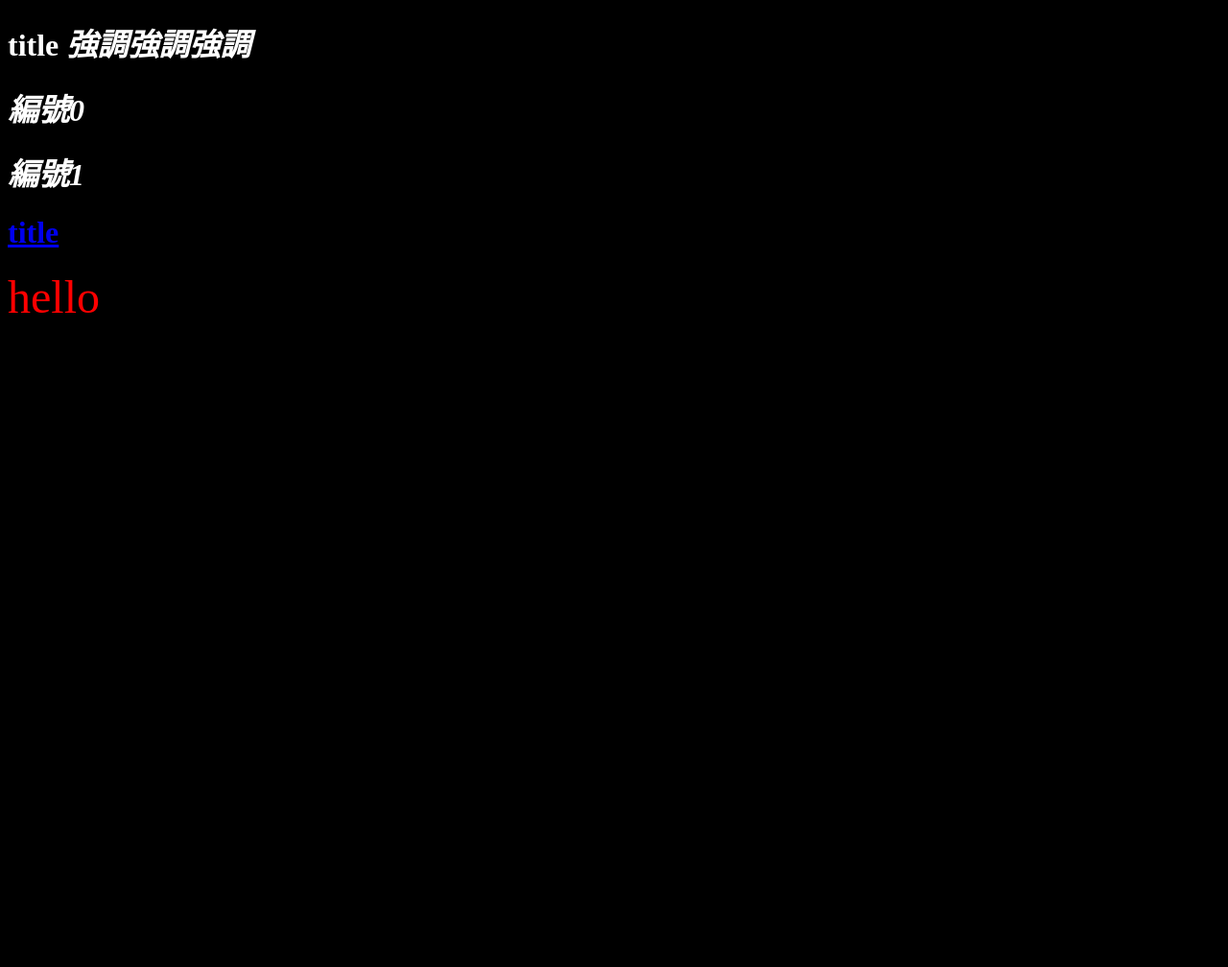
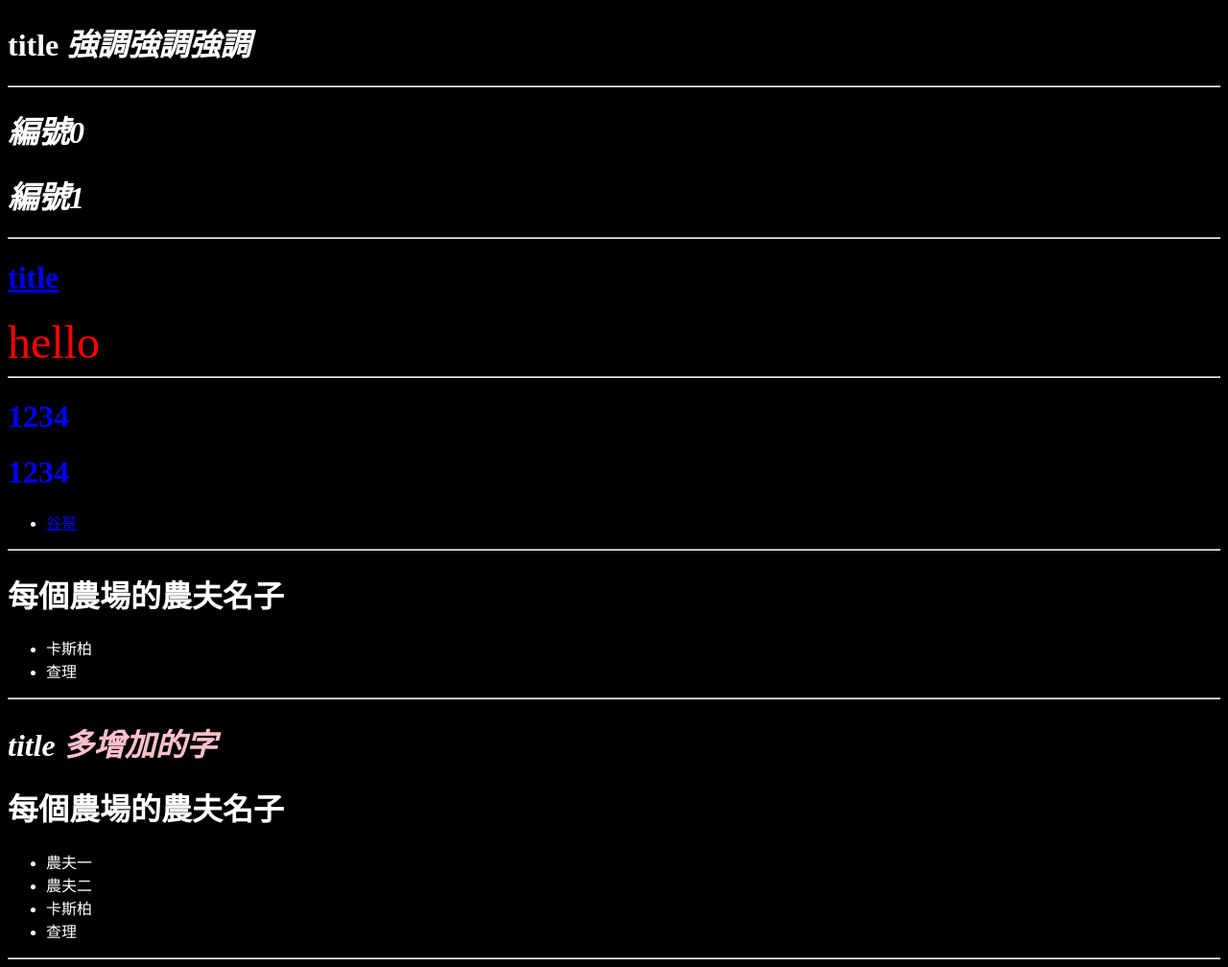
Before and after one commit to MingLin1995/Hexschool, a plain HTML site: page 工程師體驗營/JS/DOM.html in a window 1280 px wide. Shown: the whole page at 96% size. Before the commit the page ends 800 px from the top, so only its background shows below. Drawn offline with Linux system fonts and the light colour scheme.

Commit message:
Add files via upload

```diff
--- a/工程師體驗營/JS/DOM.css
+++ b/工程師體驗營/JS/DOM.css
@@ -3,3 +3,11 @@
     color: red;
     font-size: 48px;
 }
+
+.blue{
+    color: blue;
+}
+
+.pink{
+    color: pink;
+}
--- a/工程師體驗營/JS/DOM.html
+++ b/工程師體驗營/JS/DOM.html
@@ -12,10 +12,12 @@
 <body style="background-color: black; color: white;">
     <!-- el el2 el3 -->
     <h1 id="titleId" class="titleClass">title <em>強調</em></h1>
+    <hr>
 
     <!-- el4 -->
     <h1 class="titleClass2"><em></em></h1>
     <h1 class="titleClass2"><em></em></h1>
+    <hr>
 
     <!-- el5 el6 el7 el8-->
     <h1 class="titleClass3">
@@ -24,6 +26,30 @@
     <div class="str">
         hello
     </div>
+    <hr>
+
+    <!-- el9 el10-->
+    <div class="main">Hello</div>
+    <ul class="list"></ul>
+    <hr>
+
+    <!-- el11-->
+    <h1>每個農場的農夫名子</h1>
+    <ul class="list2">
+    </ul>
+    <hr>
+
+    <!-- str2 el12-->
+    <h1 class="title">
+        <em>title</em>
+    </h1>
+
+    <h1>每個農場的農夫名子</h1>
+    <ul class="list3">
+        <li>農夫一</li>
+        <li>農夫二</li>
+    </ul>
+    <hr>
 
     <!-- script放DOM以後，可以確保DOM加載後才執行，就不會遇到找不到的問題 -->
     <script src="DOM.js"></script>
--- a/工程師體驗營/JS/DOM.js
+++ b/工程師體驗營/JS/DOM.js
@@ -3,10 +3,8 @@
 
 /* 簡化寫法 */
 /* var el =document.getElementById("titleId");
-el.textContent="1234"; */ /* textContent 更改文字 */
+el.textContent="1234"; */ /* textContent 只能單純放"文字" */
 
-
-/* --------------------------------------------- */
 
 /* document.querySelector */
 /* var el2=document.querySelector("#titleId");
@@ -16,8 +14,8 @@ el2.textContent="12345"; */
 var el3=document.querySelector(".titleClass em");
 el3.textContent="強調強調強調";
 
+
 /* --------------------------------------------- */
-
 var el4=document.querySelectorAll(".titleClass2 em");
 console.log(el4); /* 可以發現抓出來的資料是陣列 */
 el4[0].textContent="789"; /* 針對單一陣列資料去修改 */
@@ -27,6 +25,7 @@ var el4Len=el4.length;
 for(var i=0;i<el4Len;i++){
     el4[i].textContent="編號"+i;
 }
+
 
 /* --------------------------------------------- */
 /* setAttribute 增加標籤屬性 */
@@ -46,3 +45,70 @@ console.log(el7);
 var el8=document.querySelector(".titleClass3 a").textContent;
 /* or var el8=document.querySelector(".titleClass3 a").innerHTML; */
 console.log(el8);
+
+
+/* --------------------------------------------- */
+/* 操控HTML的方法，innerHTML*/
+/* textContent只能單純放"文字"，若要新增標籤，就要使用innerHTML */
+var el9=document.querySelector(".main");
+var str="<h1 class='blue'>1234</h1>"; /* 外層用雙引號，內層就要用單引號 */
+el9.innerHTML=str+str; /* 會清空原來的值，將賦予的值覆蓋上去 */
+
+/* innerHTML字串的組合 */
+var el10=document.querySelector(".list");
+var link="https://www.google.com.tw/";
+var name="谷哥";
+el10.innerHTML="<li><a href=' "+link+" '> "+name+" </a></li>"
+/* 小技巧，最外層是""，所以要新增變數時直接補上 "+變數+"  即可*/
+
+/* --------------------------------------------- */
+var farms=[
+    {
+        farmer:"卡斯柏",
+        dogs:["詹姆士","龐德"],
+    },
+    {
+        farmer:"查理",
+        dogs:["皮皮"],
+    }
+];
+
+var el11=document.querySelector(".list2");
+var farmLen=farms.length;
+var str="";
+for(var i=0;i<farmLen;i++){
+    var content="<li>"+farms[i].farmer+"</li>";
+    /*el11.innerHTML=content; innerHTML會覆蓋之前資料，所以只會有查理 */
+    str+=content; /* 透過字串累積每次執行迴圈的所有內容 */
+    /* console.log(str);  確定字串都會累積*/
+}
+el11.innerHTML=str;
+
+/* --------------------------------------------- */
+/*操控HTML的方法，createElement*/
+var str2=document.createElement("em"); /* 增加標籤元素 */
+str2.textContent="多增加的字" /* 增加標籤內的文字 */
+str2.setAttribute("class","pink"); /* 增加屬性 */
+
+/* 增加標籤<h1>的子節點 appendChild (將em標籤放入h1標籤內) */
+document.querySelector(".title").appendChild(str2); /* appendChild跟innerHTML的差異，不會覆蓋之前的文字資料， */
+
+var farms2=[
+    {
+        farmer:"卡斯柏",
+        dogs:["詹姆士","龐德"],
+    },
+    {
+        farmer:"查理",
+        dogs:["皮皮"],
+    }
+];
+
+var el12=document.querySelector(".list3"); /* 先簡化讀取的程式碼 */
+console.log(el12);
+var framLen2= farms2.length;
+for(var i=0; i<framLen2;i++){
+    var str3=document.createElement("li");/* 增加標籤 */
+    str3.textContent=farms2[i].farmer;
+    el12.appendChild(str3); /* 不會覆蓋，所以不用利用字串累加 */
+}
```
